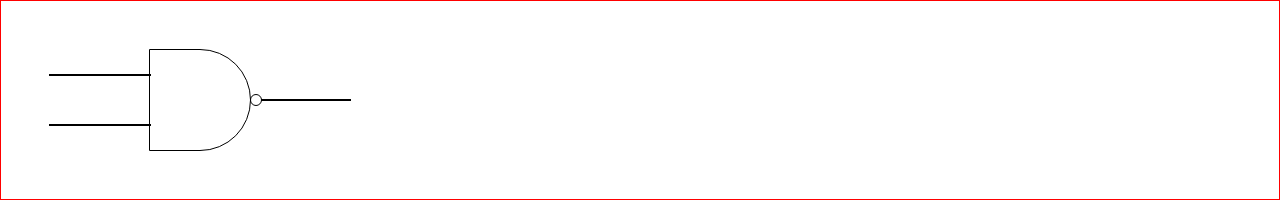
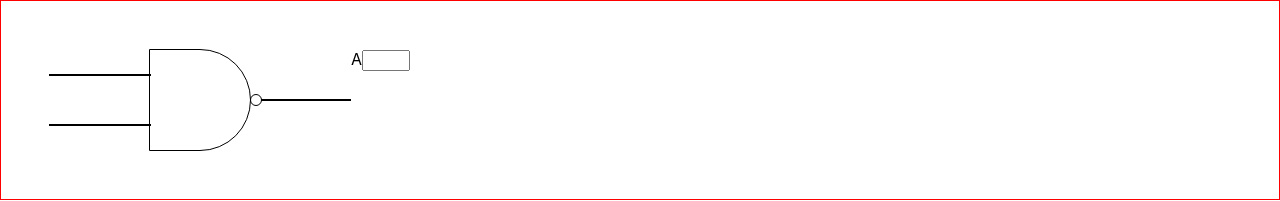
Before and after one commit to daniel-schroeder-dev/logic-gates, a React (Create React App) app: page / in a window 1280 px wide. Shown: the top 201 px of the page. Built offline with nearby package versions, Linux system fonts and the light colour scheme.

Commit message:
Add basic form with number input.

```diff
--- a/src/App.js
+++ b/src/App.js
@@ -20,6 +20,12 @@ function App() {
           <Line top={50} isOutput={true} />
         </LineContainer>
       </GateContainer>
+      <form>
+        <div>
+          <label for="inputA">A</label>
+          <input type="number" id="inputA" name="inputA" min="0" max="1" />
+        </div>
+      </form>
     </div>
   );
 }
```
